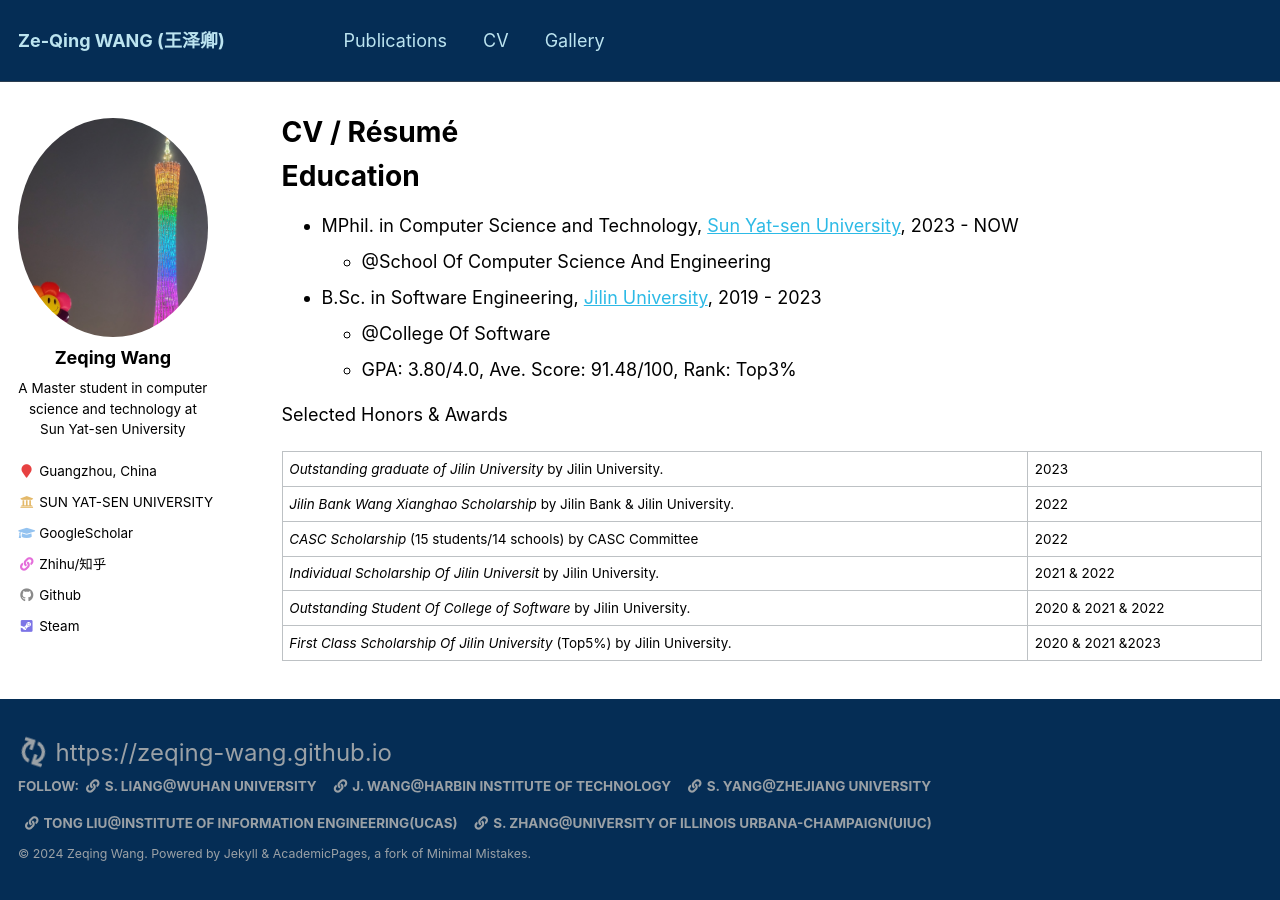
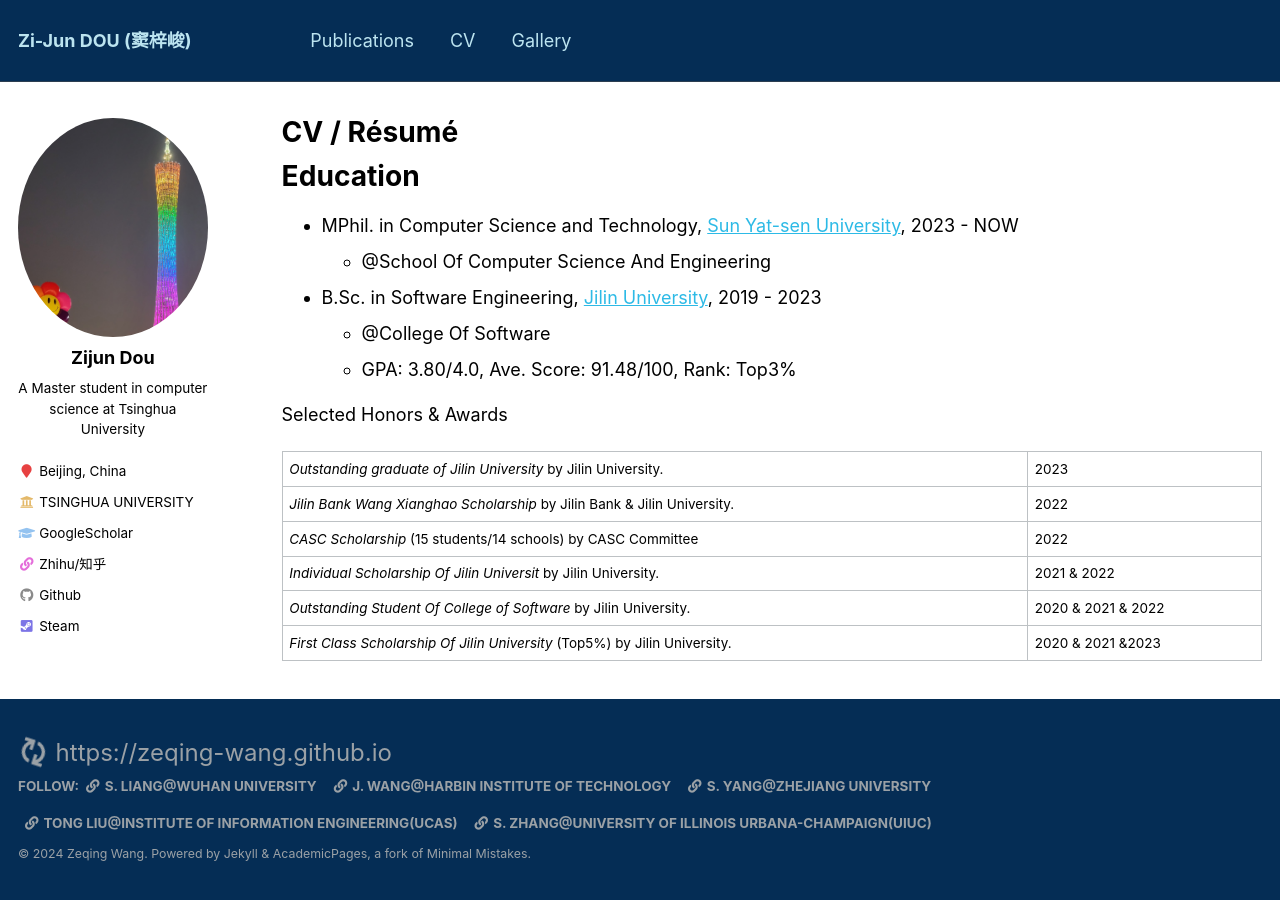
Before and after one commit to ROY-DOU/ROY-DOU.github.io, a Jekyll site: the page built from _pages/cv.md, in a window 1280 px wide. Built offline with Jekyll 4.4.1, drawn with Linux system fonts in a browser that asks for light colours.

Commit message:
Update config

```diff
--- a/_config.yml
+++ b/_config.yml
@@ -7,7 +7,7 @@
 
 # Site Settings
 locale                   : "en-US"
-title                    : "Ze-Qing WANG (王泽卿)"
+title                    : "Zi-Jun DOU (窦梓峻)"
 title_separator          : "-"
 name                     : &name "Zeqing Wang"
 description              : &description "Welcome to my homepage!"
@@ -80,12 +80,12 @@ analytics:
 
 # Site Author
 author:
-  name             : "Zeqing Wang"
+  name             : "Zijun Dou"
   avatar           : "profile.jpg"
-  bio              : "A Master student in computer science and technology at Sun Yat-sen University"
-  location         : "Guangzhou, China"
-  employer         : "SUN YAT-SEN UNIVERSITY"
-  employer_site    : "https://www.sysu.edu.cn/"
+  bio              : "A Master student in computer science at Tsinghua University"
+  location         : "Beijing, China"
+  employer         : "TSINGHUA UNIVERSITY"
+  employer_site    : "https://www.tsinghua.edu.cn/en/"
   zhihu            : "ze-qing-wang"
   pubmed           :
   googlescholar    : "https://scholar.google.com/citations?hl=zh-CN&view_op=list_works&gmla=AJsN-F4t35pOofPrPWFCFvcrYrWGN0_FePDScr9yRgto7CrmcDExRI9UubeIOHYqMaWF9tnlaCt9UdmTlu-LxLE01Kbb9cNVutqI_W9-qDB6cQm3oMZfqcU&user=K5TojPQAAAAJ"
```
